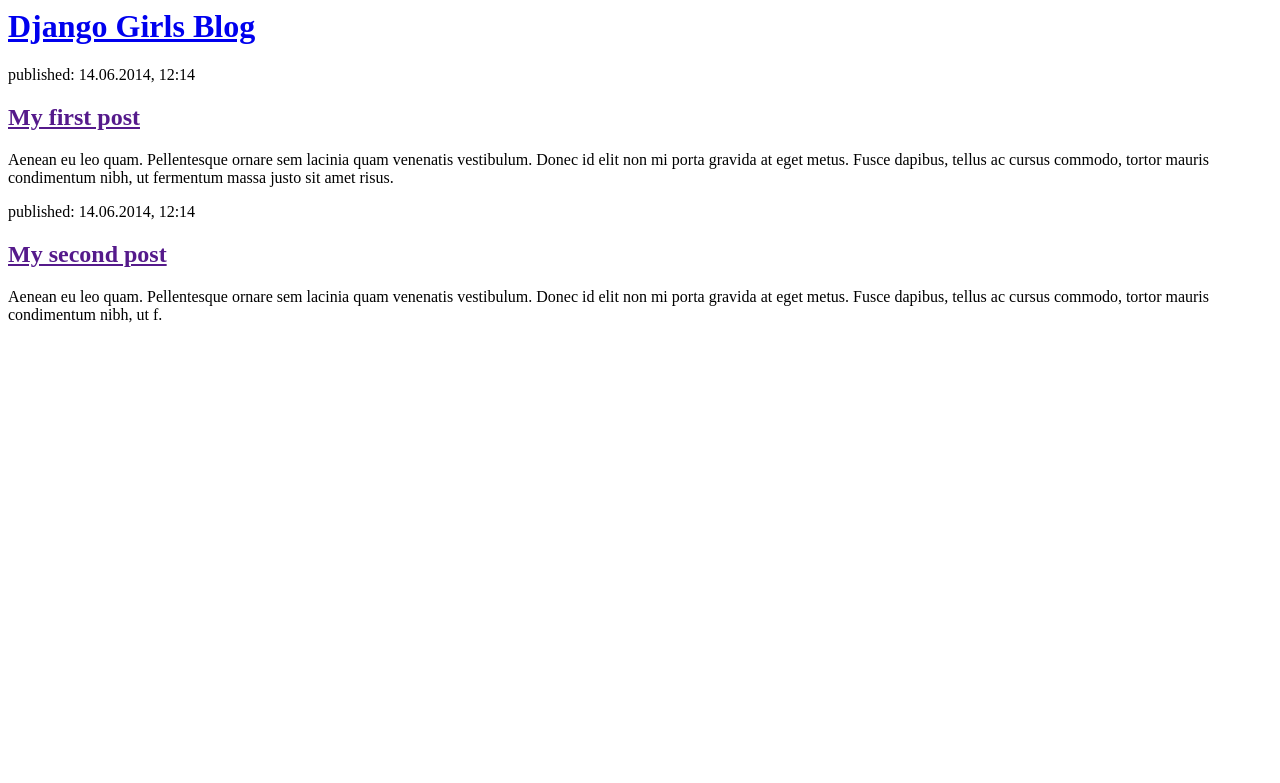
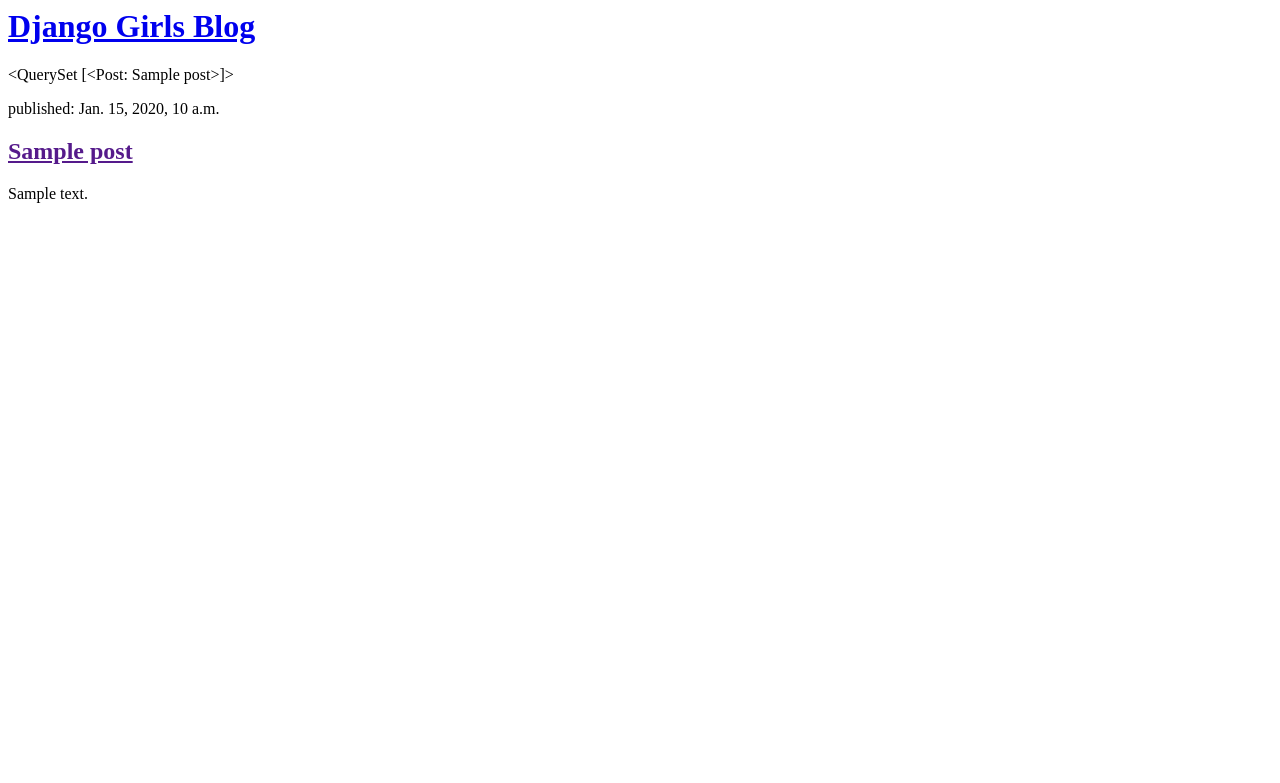
Before and after one commit to jeffersonlsz/my-first-blog, a Django app: page / in a window 1280 px wide. Shown: the top 783 px of the page. Run offline with Django 3.2, Linux system fonts and the light colour scheme; tables that the repository leaves empty hold one stand-in row (values such as "Sample post").

Commit message:
modified template displaying

```diff
--- a/blog/templates/blog/post_list.html
+++ b/blog/templates/blog/post_list.html
@@ -1,22 +1,13 @@
-<html>
-    <head>
-        <title>Django Girls blog</title>
-    </head>
-    <body>
-        <div>
-            <h1><a href="/">Django Girls Blog</a></h1>
-        </div>
+<div>
+    <h1><a href="/">Django Girls Blog</a></h1>
+</div>
 
-        <div>
-            <p>published: 14.06.2014, 12:14</p>
-            <h2><a href="">My first post</a></h2>
-            <p>Aenean eu leo quam. Pellentesque ornare sem lacinia quam venenatis vestibulum. Donec id elit non mi porta gravida at eget metus. Fusce dapibus, tellus ac cursus commodo, tortor mauris condimentum nibh, ut fermentum massa justo sit amet risus.</p>
-        </div>
+{{ posts }}
 
-        <div>
-            <p>published: 14.06.2014, 12:14</p>
-            <h2><a href="">My second post</a></h2>
-            <p>Aenean eu leo quam. Pellentesque ornare sem lacinia quam venenatis vestibulum. Donec id elit non mi porta gravida at eget metus. Fusce dapibus, tellus ac cursus commodo, tortor mauris condimentum nibh, ut f.</p>
-        </div>
-    </body>
-</html>
+{% for post in posts %}
+    <div>
+        <p>published: {{ post.published_date }}</p>
+        <h2><a href="">{{ post.title }}</a></h2>
+        <p>{{ post.text|linebreaksbr }}</p>
+    </div>
+{% endfor %}
--- a/blog/views.py
+++ b/blog/views.py
@@ -1,9 +1,11 @@
 from django.shortcuts import render
-
+from .models import Post
+from django.utils import timezone
 
 
 def post_list(request):
-    return render(request, 'blog/post_list.html', {})
+    posts = Post.objects.all()
+    return render(request, 'blog/post_list.html', {'posts':posts})
 
 def index(request):
     return render(request, 'index.html', {})
```
